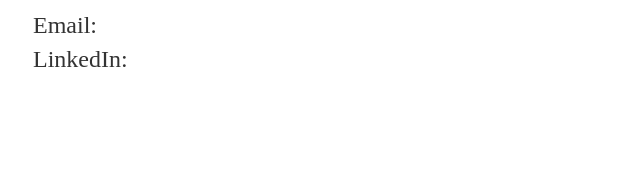
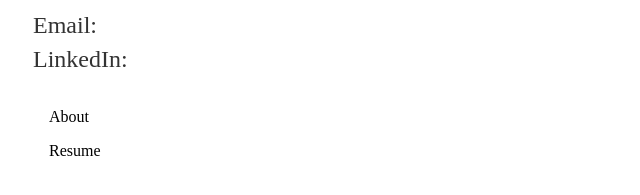
Before and after one commit to lttrinh/lttrinh.github.io, a Jekyll site: the page built from index.html, in a window 1280 px wide. Shown: the part 138-333 px from the top of the page, without its empty margins (159-799 px from the left). Built offline with Jekyll 4.4.1, drawn with Linux system fonts in a browser that asks for light colours.

Commit message:
Update index.html

```diff
--- a/index.html
+++ b/index.html
@@ -5,4 +5,10 @@ title: Linh To Trinh
 <div class="blurb">
 	<h1>Hi, I'm Linh</h1>
 	<p>Email: <br>LinkedIn: </p>
+
+<ul>
+  <li><a href=".asp">About</a></li>
+  <li><a href=".asp">Resume</a></li>
+</ul>
+
 </div>
```
